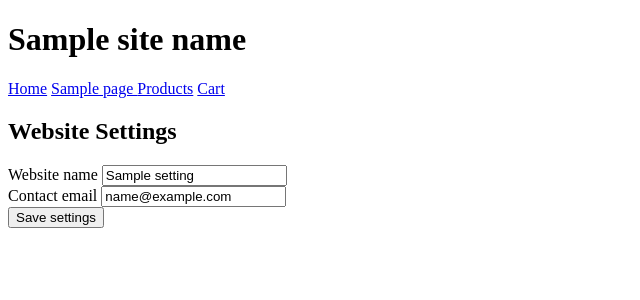
After one commit to eball700/MiniCommerce-CMS, a PHP site: template app/Views/admin/settings.php in a window 1280 px wide. The commit adds this page. Shown: the top 300 px of the page, without its empty margins (0-640 px from the left). Run offline with PHP 8.4, Linux system fonts and the light colour scheme; the template is opened without the code that fills it: most values are stand-ins (such as "Sample title", 1, 10 or a date in 2020).

Commit message:
Add admin website settings

```diff
--- /dev/null
+++ b/app/Views/admin/settings.php
@@ -0,0 +1,29 @@
+<section>
+    <h2>Website Settings</h2>
+
+    <form method="post" action="/minicommerce-cms/public/admin/settings/update">
+        <div>
+            <label for="site_name">Website name</label>
+            <input
+                type="text"
+                id="site_name"
+                name="site_name"
+                value="<?= htmlspecialchars($settings['site_name'] ?? '') ?>"
+                required
+            >
+        </div>
+
+        <div>
+            <label for="contact_email">Contact email</label>
+            <input
+                type="email"
+                id="contact_email"
+                name="contact_email"
+                value="<?= htmlspecialchars($settings['contact_email'] ?? '') ?>"
+                required
+            >
+        </div>
+
+        <button type="submit">Save settings</button>
+    </form>
+</section>
--- a/routes/web.php
+++ b/routes/web.php
@@ -6,6 +6,7 @@ use App\Controllers\AdminAuthController;
 use App\Controllers\AdminDashboardController;
 use App\Controllers\AdminPageController;
 use App\Controllers\AdminProductController;
+use App\Controllers\AdminSettingController;
 use App\Controllers\CartController;
 use App\Controllers\HomeController;
 use App\Controllers\PageController;
@@ -40,3 +41,6 @@ $router->post('/admin/products/store', [AdminProductController::class, 'store'])
 $router->get('/admin/products/edit/{id}', [AdminProductController::class, 'edit']);
 $router->post('/admin/products/update/{id}', [AdminProductController::class, 'update']);
 $router->post('/admin/products/delete/{id}', [AdminProductController::class, 'delete']);
+
+$router->get('/admin/settings', [AdminSettingController::class, 'index']);
+$router->post('/admin/settings/update', [AdminSettingController::class, 'update']);
```
Also changed, not shown: app/Controllers/AdminSettingController.php (added, +45 -0 lines), app/Repositories/SettingRepository.php (+29 -0 lines).
